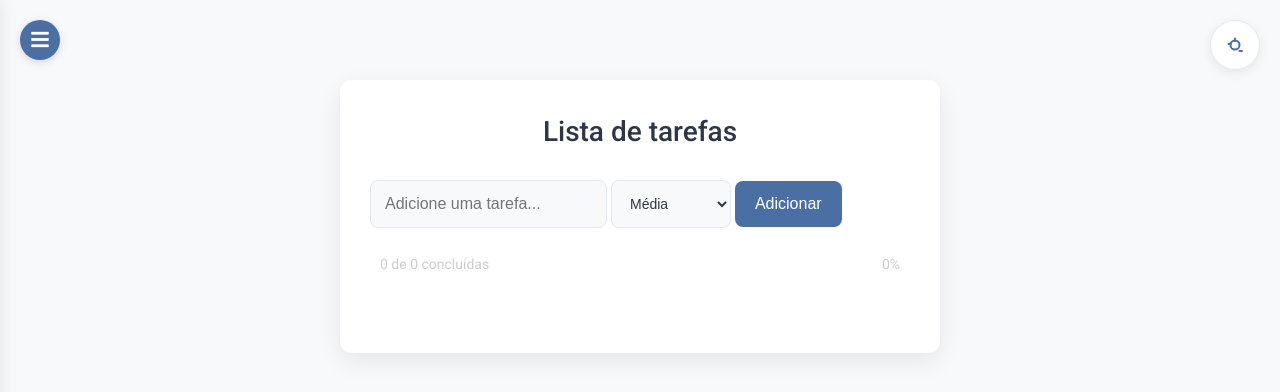
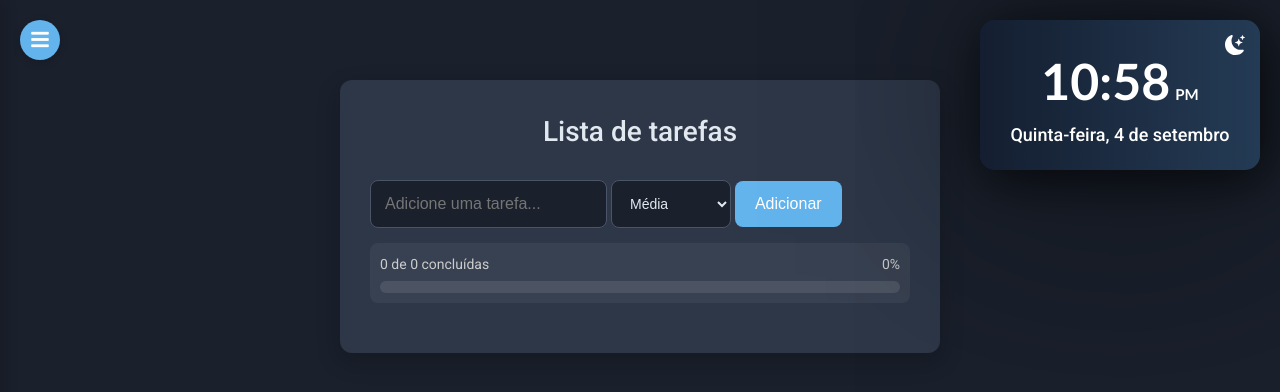
Before and after one commit to daviixs/TODOLIST, a plain HTML site: page index.html in a window 1280 px wide. Drawn offline with Linux system fonts and the light colour scheme.

Commit message:
Adcionado a função de trocar o tema ao clicar no relogio e a função de trocar de tempo de acordo com horario

```diff
--- /dev/null
+++ b/clock.js
@@ -0,0 +1,41 @@
+function updateClock() {
+    const now = new Date();
+    let hours = now.getHours();
+    const minutes = now.getMinutes().toString().padStart(2, '0');
+    const ampm = hours >= 12 ? 'PM' : 'AM'; // Se quiser 24h, pode remover
+
+    // Formato 12h em português (opcional)
+    hours = hours % 12 || 12;
+
+    // Data em português
+    const dateString = now.toLocaleDateString('pt-BR', {
+        weekday: 'long',
+        month: 'long',
+        day: 'numeric'
+    });
+
+    // Atualiza o conteúdo do relógio
+    document.getElementById('hours').textContent = `${hours}:${minutes}`;
+    document.getElementById('ampm').textContent = ampm;
+    document.getElementById('date').textContent = dateString.charAt(0).toUpperCase() + dateString.slice(1); // primeira letra maiúscula
+}
+
+// Atualiza a cada segundo
+setInterval(updateClock, 1000);
+updateClock();
+
+// Define tema com base no horário
+function setThemeByTime() {
+    const hour = new Date().getHours();
+    if (hour >= 19 || hour < 6) {
+        document.body.classList.add('darkmode'); // Noite
+    } else {
+        document.body.classList.remove('darkmode'); // Dia
+    }
+}
+setThemeByTime();
+
+// Alternar tema ao clicar no relógio
+document.getElementById('clock').addEventListener('click', () => {
+    document.body.classList.toggle('darkmode');
+});
--- a/darkmode.js
+++ /dev/null
@@ -1,20 +0,0 @@
-document.addEventListener("DOMContentLoaded", () => {
-  const themeSwitch = document.getElementById("theme-switch");
-  const body = document.body;
-
-  // Carregar preferência salva
-  if (localStorage.getItem("theme") === "dark") {
-    body.classList.add("darkmode");
-  }
-
-  themeSwitch.addEventListener("click", () => {
-    body.classList.toggle("darkmode");
-
-    // Salvar no localStorage
-    if (body.classList.contains("darkmode")) {
-      localStorage.setItem("theme", "dark");
-    } else {
-      localStorage.setItem("theme", "light");
-    }
-  });
-});
--- a/index.html
+++ b/index.html
@@ -6,23 +6,23 @@
     <title>To-Do List</title>
     <link rel="stylesheet" href="style.css">
     <link rel="stylesheet" href="https://cdnjs.cloudflare.com/ajax/libs/font-awesome/5.15.3/css/all.min.css" />
-    <script src="darkmode.js"></script>
 </head>
 
 <body>
-    <!-- Botão Tema Claro/Escuro -->
-    <button id="theme-switch">
-        <svg xmlns="http://www.w3.org/2000/svg" viewBox="0 0 24 24">
-            <path d="M12 4.5a1 1 0 0 1 1 1V8a1 1 0 1 1-2 0V5.5a1 1 0 0 1 1-1zm0 11a3.5 3.5 0 1 0 0-7
-                     3.5 3.5 0 0 0 0 7zm0 2a5.5 5.5 0 1 1 0-11
-                     5.5 5.5 0 0 1 0 11zM4.5 11a1 1 0 0 1 1-1H8a1 1 0 1 1 0 2H5.5a1 1 0 0 1-1-1zm11 7a1 1
-                     0 0 1 1-1h2.5a1 1 0 1 1 0 2H16.5a1 1 0 0 1-1-1z" />
+    <!-- Botão Tema Claro/Escuro e Relogio -->
+    <div class="card" id="clock">
+        <p class="time-text"><span id="hours">11:11</span><span class="time-sub-text" id="ampm">PM</span></p>
+        <p class="day-text" id="date">Wednesday, June 15th</p>
+        <svg xmlns="http://www.w3.org/2000/svg" width="1em" height="1em" viewBox="0 0 16 16" stroke-width="0"
+            fill="currentColor" stroke="currentColor" class="moon">
+            <path
+                d="M6 .278a.768.768 0 0 1 .08.858 7.208 7.208 0 0 0-.878 3.46c0 4.021 3.278 7.277 7.318 7.277.527 0 1.04-.055 1.533-.16a.787.787 0 0 1 .81.316.733.733 0 0 1-.031.893A8.349 8.349 0 0 1 8.344 16C3.734 16 0 12.286 0 7.71 0 4.266 2.114 1.312 5.124.06A.752.752 0 0 1 6 .278z">
+            </path>
+            <path
+                d="M10.794 3.148a.217.217 0 0 1 .412 0l.387 1.162c.173.518.579.924 1.097 1.097l1.162.387a.217.217 0 0 1 0 .412l-1.162.387a1.734 1.734 0 0 0-1.097 1.097l-.387 1.162a.217.217 0 0 1-.412 0l-.387-1.162A1.734 1.734 0 0 0 9.31 6.593l-1.162-.387a.217.217 0 0 1 0-.412l1.162-.387a1.734 1.734 0 0 0 1.097-1.097l.387-1.162zM13.863.099a.145.145 0 0 1 .274 0l.258.774c.115.346.386.617.732.732l.774.258a.145.145 0 0 1 0 .274l-.774.258a1.156 1.156 0 0 0-.732.732l-.258.774a.145.145 0 0 1-.274 0l-.258-.774a1.156 1.156 0 0 0-.732-.732l-.774-.258a.145.145 0 0 1 0-.274l.774-.258c.346-.115.617-.386.732-.732L13.863.1z">
+            </path>
         </svg>
-        <svg xmlns="http://www.w3.org/2000/svg" viewBox="0 0 24 24">
-            <path d="M21 12.79A9 9 0 0 1 11.21 3
-                     7 7 0 1 0 21 12.79z" />
-        </svg>
-    </button>
+    </div>
 
     <!-- Sidebar -->
     <input type="checkbox" id="check">
@@ -75,6 +75,7 @@
     </section>
 
     <script src="todo.js"></script>
+    <script src="clock.js"></script>
 </body>
 
 </html>
--- a/style.css
+++ b/style.css
@@ -2,20 +2,34 @@
 
 /* Variáveis de cores - Nova Paleta Harmonizada */
 :root {
-    --primary: #4A6FA5;         /* Azul mais vibrante e moderno */
-    --secondary: #6B9AC4;       /* Azul secundário suave */
-    --background: #F8F9FA;      /* Fundo mais claro e limpo */
-    --text-primary: #2D3748;    /* Texto principal mais escuro */
-    --text-secondary: #718096;  /* Texto secundário mais suave */
-    --accent: #A5D8FF;          /* Azul claro para destaques */
-    --sidebar-bg: #FFFFFF;      /* Fundo da sidebar branco puro */
-    --sidebar-header: #E6F2FF;  /* Cabeçalho da sidebar mais suave */
-    --task-item: #FFFFFF;       /* Itens da lista brancos */
-    --shadow: rgba(0, 0, 0, 0.08); /* Sombra mais suave */
-    --delete: #FC8181;          /* Vermelho mais suave para delete */
-    --delete-hover: #E53E3E;    /* Vermelho mais escuro no hover */
-    --success: #48BB78;         /* Verde para tarefas concluídas */
-    --border: #E2E8F0;          /* Cor para bordas */
+    --primary: #4A6FA5;
+    /* Azul mais vibrante e moderno */
+    --secondary: #6B9AC4;
+    /* Azul secundário suave */
+    --background: #F8F9FA;
+    /* Fundo mais claro e limpo */
+    --text-primary: #2D3748;
+    /* Texto principal mais escuro */
+    --text-secondary: #718096;
+    /* Texto secundário mais suave */
+    --accent: #A5D8FF;
+    /* Azul claro para destaques */
+    --sidebar-bg: #FFFFFF;
+    /* Fundo da sidebar branco puro */
+    --sidebar-header: #E6F2FF;
+    /* Cabeçalho da sidebar mais suave */
+    --task-item: #FFFFFF;
+    /* Itens da lista brancos */
+    --shadow: rgba(0, 0, 0, 0.08);
+    /* Sombra mais suave */
+    --delete: #FC8181;
+    /* Vermelho mais suave para delete */
+    --delete-hover: #E53E3E;
+    /* Vermelho mais escuro no hover */
+    --success: #48BB78;
+    /* Verde para tarefas concluídas */
+    --border: #E2E8F0;
+    /* Cor para bordas */
 }
 
 /* Base Styles */
@@ -96,7 +110,8 @@ body {
     display: none;
 }
 
-label #btn, label #cancel {
+label #btn,
+label #cancel {
     position: fixed;
     border-radius: 50%;
     cursor: pointer;
@@ -128,21 +143,21 @@ label #cancel {
 }
 
 /* Sidebar Toggle Functionality */
-#check:checked ~ .sidebar {
+#check:checked~.sidebar {
     left: 0;
 }
 
-#check:checked ~ label #btn {
+#check:checked~label #btn {
     left: 210px;
     opacity: 0;
     pointer-events: none;
 }
 
-#check:checked ~ label #cancel {
+#check:checked~label #cancel {
     left: 195px;
 }
 
-#check:checked ~ section {
+#check:checked~section {
     margin-left: 250px;
 }
 
@@ -252,8 +267,15 @@ li {
 }
 
 @keyframes fadeIn {
-    from { opacity: 0; transform: translateY(10px); }
-    to { opacity: 1; transform: translateY(0); }
+    from {
+        opacity: 0;
+        transform: translateY(10px);
+    }
+
+    to {
+        opacity: 1;
+        transform: translateY(0);
+    }
 }
 
 li:hover {
@@ -314,40 +336,6 @@ li span {
     background-color: rgba(252, 129, 129, 0.1);
 }
 
-/* Botão de troca de tema */
-#theme-switch {
-    height: 50px;
-    width: 50px;
-    padding: 0;
-    border-radius: 50%;
-    background-color: var(--sidebar-bg);
-    box-shadow: 0 3px 12px var(--shadow);
-    display: flex;
-    justify-content: center;
-    align-items: center;
-    position: fixed;
-    top: 20px;
-    right: 20px;
-    cursor: pointer;
-    transition: all 0.3s;
-    z-index: 1002;
-    border: 1px solid var(--border);
-}
-
-#theme-switch:hover {
-    transform: scale(1.05);
-}
-
-#theme-switch svg {
-    width: 24px;
-    height: 24px;
-    fill: var(--primary);
-}
-
-#theme-switch svg:last-child {
-    display: none;
-}
-
 /* Tema Escuro */
 .darkmode {
     --primary: #63B3ED;
@@ -365,21 +353,15 @@ li span {
     --border: #4A5568;
 }
 
-.darkmode #theme-switch svg:first-child {
-    display: none;
-}
-
-.darkmode #theme-switch svg:last-child {
-    display: block;
-}
-
 /* Responsividade */
 @media (max-width: 768px) {
     .input-container {
         flex-direction: column;
     }
 
-    input#taskInput, #taskPriority, .container button {
+    input#taskInput,
+    #taskPriority,
+    .container button {
         width: 100%;
     }
 
@@ -387,7 +369,7 @@ li span {
         padding: 80px 15px 20px;
     }
 
-    #check:checked ~ section {
+    #check:checked~section {
         margin-left: 0;
     }
 
@@ -425,3 +407,53 @@ li span {
     transition: width 0.3s ease;
     border-radius: 8px;
 }
+
+.card {
+    width: 280px;
+    height: 150px;
+    background: linear-gradient(to right, rgb(20, 30, 48), rgb(36, 59, 85));
+    border-radius: 15px;
+    box-shadow: rgba(0, 0, 0, 0.7) 5px 10px 50px, rgba(0, 0, 0, 0.7) -5px 0px 250px;
+    display: flex;
+    color: white;
+    justify-content: center;
+    align-items: center;
+    position: fixed;
+    top: 20px;
+    right: 20px;
+    flex-direction: column;
+    cursor: pointer;
+    transition: all 0.3s ease-in-out;
+    overflow: hidden;
+    z-index: 2000;
+}
+
+.time-text {
+    font-size: 50px;
+    font-weight: 600;
+    font-family: 'Gill Sans', 'Gill Sans MT', Calibri, 'Trebuchet MS', sans-serif;
+    margin: 0;
+}
+
+.time-sub-text {
+    font-size: 15px;
+    margin-left: 5px;
+}
+
+.day-text {
+    font-size: 18px;
+    font-weight: 500;
+    margin: 0;
+}
+
+.moon {
+    font-size: 20px;
+    position: absolute;
+    right: 15px;
+    top: 15px;
+    transition: all 0.3s ease-in-out;
+}
+
+.card:hover>.moon {
+    font-size: 23px;
+}
```
